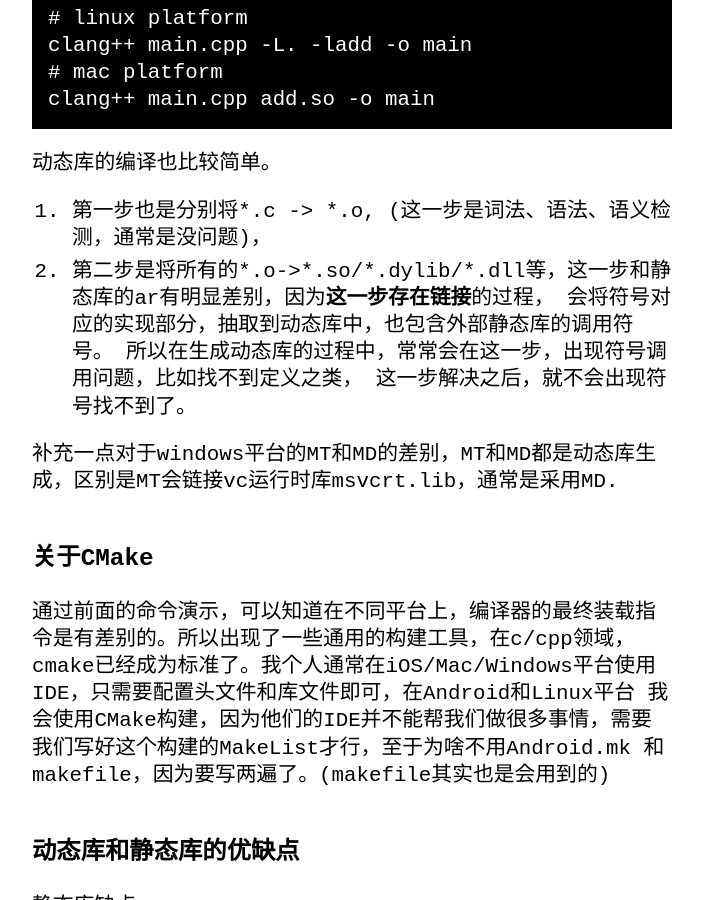
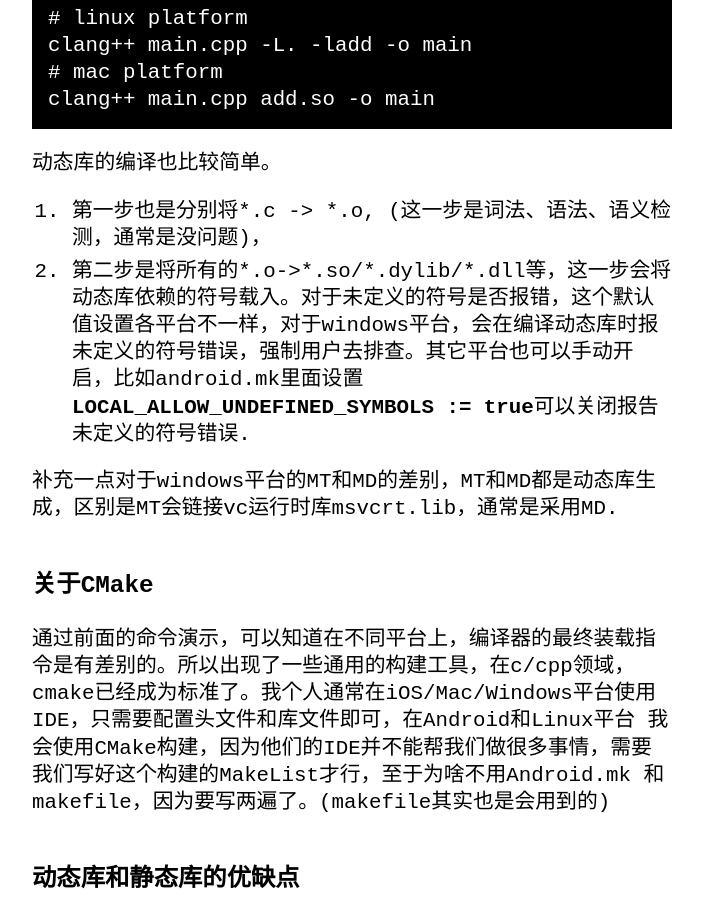
Before and after one commit to iiicp/iiicp.github.io, a Jekyll site: the page built from _posts/2020-12-29-about-compile-link-library.md, in a window 1280 px wide and 900 px high, scrolled down 1435 px. Shown: the whole window, without its empty margins (288-991 px from the left). Built offline with Jekyll 4.4.1, drawn with Linux system fonts in a browser that asks for light colours.

Commit message:
修改关于动态库描述的错误

```diff
--- a/_posts/2020-12-29-about-compile-link-library.md
+++ b/_posts/2020-12-29-about-compile-link-library.md
@@ -50,10 +50,7 @@ clang++ main.cpp add.so -o main
 
 动态库的编译也比较简单。
 1. 第一步也是分别将\*.c -> \*.o, (这一步是词法、语法、语义检测，通常是没问题)，
-2. 第二步是将所有的\*.o->\*.so/\*.dylib/\*.dll等，这一步和静态库的ar有明显差别，因为**这一步存在链接**的过程，
-会将符号对应的实现部分，抽取到动态库中，也包含外部静态库的调用符号。
-所以在生成动态库的过程中，常常会在这一步，出现符号调用问题，比如找不到定义之类，
-这一步解决之后，就不会出现符号找不到了。
+2. 第二步是将所有的\*.o->\*.so/\*.dylib/\*.dll等，这一步会将动态库依赖的符号载入。对于未定义的符号是否报错，这个默认值设置各平台不一样，对于windows平台，会在编译动态库时报未定义的符号错误，强制用户去排查。其它平台也可以手动开启，比如android.mk里面设置**LOCAL_ALLOW_UNDEFINED_SYMBOLS := true**可以关闭报告未定义的符号错误.
 
 补充一点对于windows平台的MT和MD的差别，MT和MD都是动态库生成，区别是MT会链接vc运行时库msvcrt.lib，通常是采用MD.
 
```
